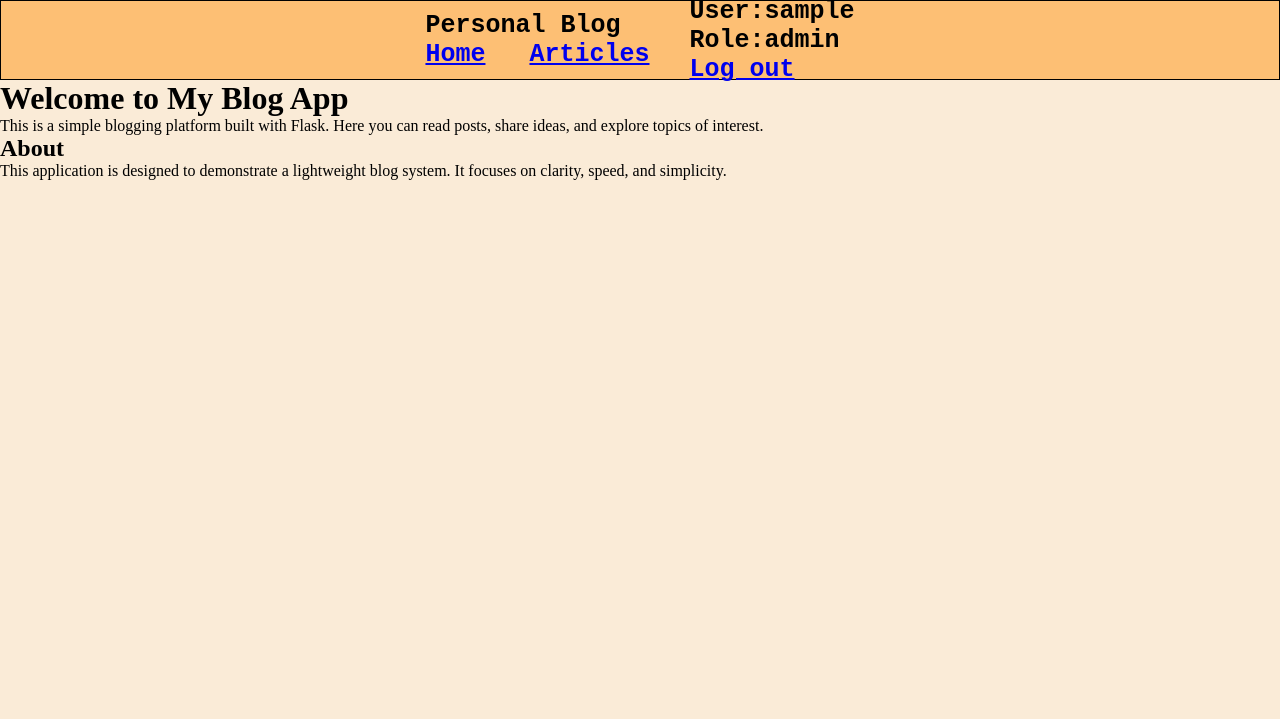
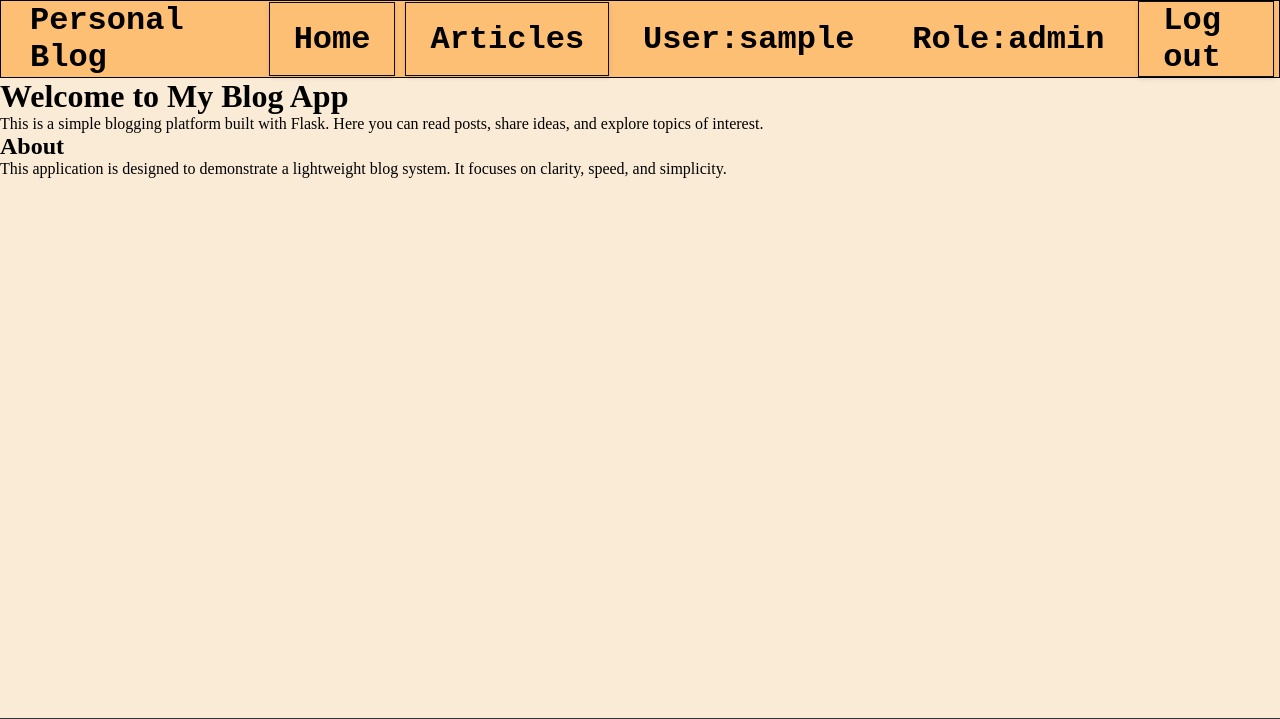
Before and after one commit to Adrian030304/Personal-Blog, a Flask app: page / in a window 1280 px wide. Shown: the top 719 px of the page. Run offline with Flask 3, Linux system fonts and the light colour scheme; the visitor is signed in with stand-in values (Sample User, id 1).

Commit message:
main page style refactor

```diff
--- a/static/main_page.css
+++ b/static/main_page.css
@@ -10,12 +10,11 @@
 }
 
 
-
-
 #header {
-    height: 10vh;
     background-color: blanchedalmond;
     width: 100%;
+    height: auto;
+    min-height: max-content;
     border: 1px solid black;
 }
 
@@ -24,16 +23,33 @@
     height: 100%;
     display: flex;
     align-items: center;
-    justify-content: center;
+    justify-content: space-between;
+}
+
+.section .nav-section{
+    display: flex;
+    height: auto;
+}
+
+.nav-section a {
+    text-decoration: none;
+    color: inherit;
+    border: 1px solid #100e0e;
+    box-shadow: 0 2px 5px rgba(0,0,0,0.1);
+}
+
+.nav-section a:hover {
+    box-shadow: 0 4px 10px rgba(0,0,0,0.15);
+    background-color: rgb(231, 165, 85);
 }
 
 .blog-page {
-    /* align-self: center; */
-    padding: 0 20px 0 20px;
-    font-size: 25px;
+    padding: 0 3vh;
+    font-size: 2rem;
     font-family: 'Courier New', Courier, monospace;
     font-weight: bold;
-
+    margin: 0 5px;
+    align-content: center;
 }
 
 .footer {
```
